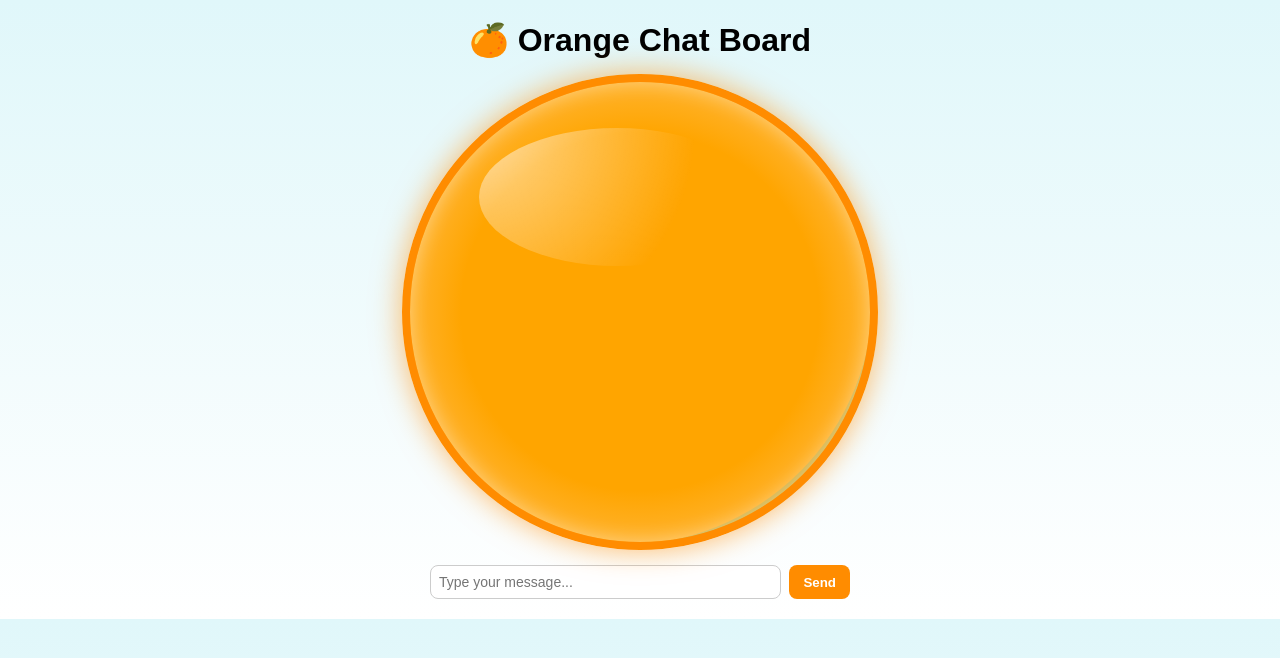
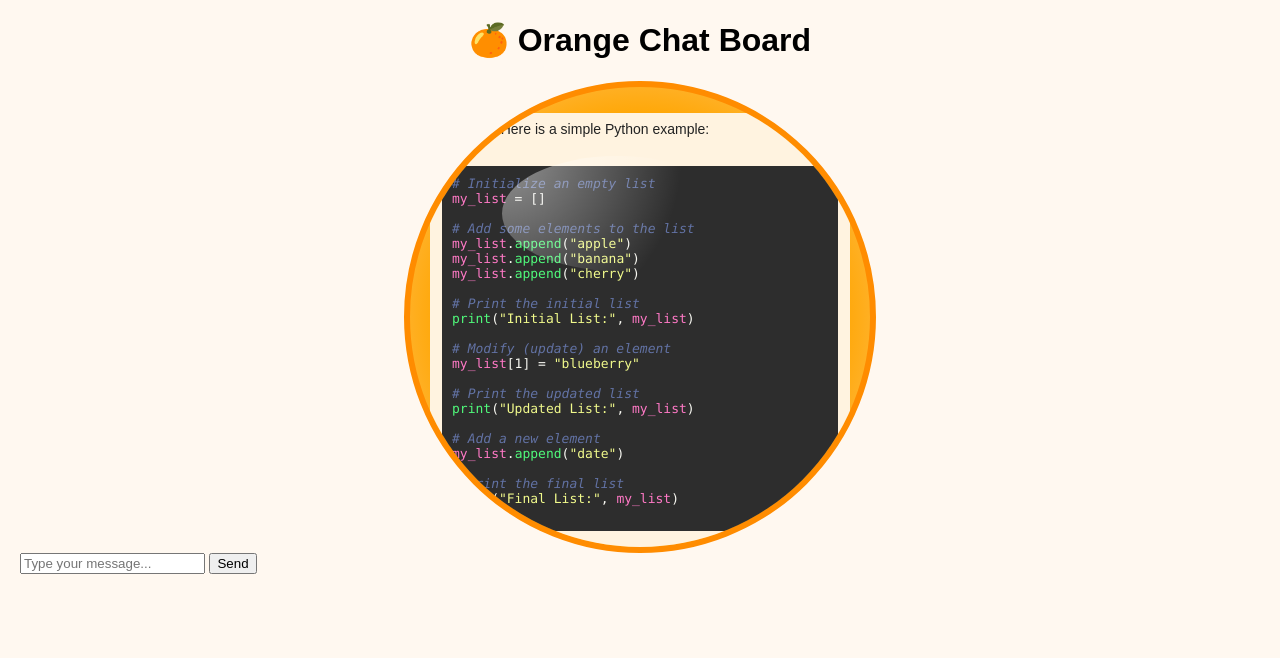
Before and after one commit to sunayanapamula-gif/chat-api, a Flask app: page / in a window 1280 px wide. Shown: the top 658 px of the page. Run offline with Flask 3, Linux system fonts and the light colour scheme.

Commit message:
Update index.html

```diff
--- a/templates/index.html
+++ b/templates/index.html
@@ -7,118 +7,123 @@
         body {
             font-family: Arial, sans-serif;
             margin: 20px;
-            background: linear-gradient(to bottom, #e0f7fa, #ffffff);
-            text-align: center;
+            background: #fff8f0;
         }
-        h1 { margin-bottom: 15px; }
-
         #chat-box {
-            border: 8px solid #ff8c00;
+            border: 6px solid #ff8c00;
             border-radius: 50%;
-            background: radial-gradient(circle at center, #ffa500 55%, #ffcc80 100%);
-            width: 420px; height: 420px; margin: auto; padding: 20px;
-            overflow-y: auto; color: #333; position: relative;
-            box-shadow: 0 0 30px rgba(255,140,0,0.6), inset 0 0 20px rgba(255,255,255,0.4);
+            background: radial-gradient(circle at center, #ffa500 60%, #ffcc80 100%);
+            width: 420px;
+            height: 420px;
+            margin: auto;
+            padding: 20px;
+            overflow-y: auto;
+            color: #333;
+            position: relative;
         }
 
+        /* Glossy highlight */
         .glossy {
             position: absolute;
-            top: 10%; left: 15%;
-            width: 60%; height: 30%;
-            background: radial-gradient(circle at top left, rgba(255,255,255,0.8), transparent 70%);
+            top: 15%; left: 20%;
+            width: 50%; height: 25%;
+            background: radial-gradient(circle at top left, rgba(255,255,255,0.7), transparent 70%);
             border-radius: 50%;
             opacity: 0.7;
             pointer-events: none;
         }
 
-        #chat-box::before {
-            content: "";
-            position: absolute;
-            top: -20px; left: -20px;
-            width: 460px; height: 460px;
-            border-radius: 50%;
-            border: 4px solid rgba(0, 188, 212, 0.4);
-            animation: ripple 4s infinite ease-in-out;
+        .user {
+            background: #ff7043;
+            color: #fff;
+            padding: 8px 12px;
+            border-radius: 12px;
+            margin: 6px 0;
+            text-align: right;
+            font-size: 14px;
         }
-        @keyframes ripple {
-            0% { transform: scale(1); opacity: 0.6; }
-            50% { transform: scale(1.1); opacity: 0.3; }
-            100% { transform: scale(1); opacity: 0.6; }
+        .ai {
+            background: #fff3e0;
+            color: #222;
+            padding: 8px 12px;
+            border-radius: 12px;
+            margin: 6px 0;
+            text-align: left;
+            font-size: 14px;
+            font-weight: 500;
+        }
+        .typing {
+            font-style: italic;
+            color: #ff8c00;
+            margin: 6px 0;
+            text-align: left;
         }
 
-        #chat-box::after {
-            content: "";
-            position: absolute;
-            bottom: 10px; right: 20px;
-            width: 12px; height: 12px;
-            background: rgba(255,255,255,0.7);
-            border-radius: 50%;
-            box-shadow: 0 -30px 0 rgba(255,255,255,0.5),
-                        -20px -60px 0 rgba(255,255,255,0.4),
-                        25px -90px 0 rgba(255,255,255,0.3);
+        /* Code block styling */
+        pre {
+            background: #2d2d2d;
+            color: #f8f8f2;
+            padding: 10px;
+            border-radius: 8px;
+            overflow-x: auto;
+            font-size: 13px;
+            font-family: Consolas, monospace;
         }
-
-        .user {
-            background: #ff7043; color: #fff; padding: 8px 12px;
-            border-radius: 16px; margin: 8px auto; text-align: right;
-            font-size: 14px; display: block; max-width: 80%;
-            box-shadow: 0 2px 6px rgba(0,0,0,0.2);
-        }
-        .ai {
-            background: #fff3e0; color: #222; padding: 8px 12px;
-            border-radius: 16px; margin: 8px auto; text-align: left;
-            font-size: 14px; display: block; max-width: 80%;
-            box-shadow: 0 2px 6px rgba(0,0,0,0.2);
-        }
-        .typing { font-style: italic; color: #ff8c00; margin: 6px auto; text-align: left; display: block; }
-
-        #input-box { margin-top: 15px; display: flex; gap: 8px; max-width: 420px; margin-left: auto; margin-right: auto; }
-        #message { flex: 1; padding: 8px; border-radius: 8px; border: 1px solid #ccc; font-size: 14px; }
-        button { padding: 8px 14px; background: #ff8c00; color: #fff; border: none; border-radius: 8px; cursor: pointer; font-weight: bold; }
-        button:hover { background: #e67e22; }
-
-        #code-panel {
-            position: fixed; top: 0; left: -500px; width: 400px; height: 100%;
-            background: #2d2d2d; color: #f8f8f2; box-shadow: 4px 0 12px rgba(0,0,0,0.3);
-            padding: 20px; overflow-y: auto; transition: all 0.6s ease; opacity: 0; z-index: 999;
-        }
-        #code-panel.show { left: 0; opacity: 1; }
-        #close-btn, #normal-btn, #clear-btn {
-            background: #ff8c00; color: #fff; border: none; padding: 6px 12px;
-            border-radius: 6px; cursor: pointer; font-weight: bold; margin: 5px;
-        }
-        #close-btn:hover, #normal-btn:hover, #clear-btn:hover { background: #e67e22; }
-
-        pre { background: #1e1e1e; padding: 12px; border-radius: 8px; font-size: 13px;
-            font-family: Consolas, monospace; text-align: left; white-space: pre-wrap; word-wrap: break-word; line-height: 1.4; }
+        .keyword { color: #ff79c6; }
+        .string { color: #f1fa8c; }
+        .comment { color: #6272a4; font-style: italic; }
+        .function { color: #50fa7b; }
     </style>
 </head>
 <body>
-    <h1>🍊 Orange Chat Board</h1>
-    <div id="chat-box"><div class="glossy"></div></div>
+    <h1 style="text-align:center;">🍊 Orange Chat Board</h1>
+    <div id="chat-box">
+        <div class="glossy"></div>
+        <!-- Example AI response with colored Python code -->
+        <div class="ai">
+            🍊 Sure! Here is a simple Python example:<br><br>
+            <pre>
+<span class="comment"># Initialize an empty list</span>
+<span class="keyword">my_list</span> = []
+
+<span class="comment"># Add some elements to the list</span>
+<span class="keyword">my_list</span>.<span class="function">append</span>(<span class="string">"apple"</span>)
+<span class="keyword">my_list</span>.<span class="function">append</span>(<span class="string">"banana"</span>)
+<span class="keyword">my_list</span>.<span class="function">append</span>(<span class="string">"cherry"</span>)
+
+<span class="comment"># Print the initial list</span>
+<span class="function">print</span>(<span class="string">"Initial List:"</span>, <span class="keyword">my_list</span>)
+
+<span class="comment"># Modify (update) an element</span>
+<span class="keyword">my_list</span>[1] = <span class="string">"blueberry"</span>
+
+<span class="comment"># Print the updated list</span>
+<span class="function">print</span>(<span class="string">"Updated List:"</span>, <span class="keyword">my_list</span>)
+
+<span class="comment"># Add a new element</span>
+<span class="keyword">my_list</span>.<span class="function">append</span>(<span class="string">"date"</span>)
+
+<span class="comment"># Print the final list</span>
+<span class="function">print</span>(<span class="string">"Final List:"</span>, <span class="keyword">my_list</span>)
+            </pre>
+        </div>
+    </div>
     <div id="input-box">
         <input type="text" id="message" placeholder="Type your message..." />
         <button onclick="sendMessage()">Send</button>
     </div>
 
-    <div id="code-panel">
-        <button id="close-btn" onclick="closeCode()">Close ✖</button>
-        <button id="clear-btn" onclick="clearAppear()">Clear Appear</button>
-        <button id="normal-btn" onclick="backToNormal()">Back to Normal</button>
-        <pre id="code-content"></pre>
-    </div>
-
     <script>
         const msgInput = document.getElementById("message");
 
-        msgInput.addEventListener("keydown", function(event) {
+        msgInput.addEventListener("keypress", function(event) {
             if (event.key === "Enter") {
                 event.preventDefault();
                 sendMessage();
             }
         });
 
-        function sendMessage() {
+        async function sendMessage() {
             const msg = msgInput.value.trim();
             if (!msg) return;
 
@@ -126,7 +131,7 @@
 
             const userBubble = document.createElement("div");
             userBubble.className = "user";
-            userBubble.innerHTML = "😳 " + msg;
+            userBubble.innerHTML = "🙂 " + msg;
             chatBox.appendChild(userBubble);
 
             msgInput.value = "";
@@ -137,72 +142,30 @@
             chatBox.appendChild(typingBubble);
             chatBox.scrollTop = chatBox.scrollHeight;
 
-            setTimeout(() => {
+            try {
+                const res = await fetch("/chat", {
+                    method: "POST",
+                    headers: { "Content-Type": "application/json" },
+                    body: JSON.stringify({ message: msg })
+                });
+                const data = await res.json();
+
                 chatBox.removeChild(typingBubble);
 
                 const aiBubble = document.createElement("div");
                 aiBubble.className = "ai";
-                aiBubble.innerHTML = msg.toLowerCase().includes("code")
-                    ? "🍊 Generating your code..."
-                    : "🍊 Got your message!";
+                aiBubble.innerHTML = "🍊 " + (data.response || "Error: No reply");
                 chatBox.appendChild(aiBubble);
+
                 chatBox.scrollTop = chatBox.scrollHeight;
-
-                if (msg.toLowerCase().includes("code")) {
-                    generateCode(msg);
-                }
-            }, 800);
-        }
-
-        function generateCode(userRequest) {
-            const codePanel = document.getElementById("code-panel");
-            const codeContent = document.getElementById("code-content");
-
-            if (userRequest.toLowerCase().includes("list")) {
-                codeContent.textContent = `
-# Initialize an empty list
-my_list = []
-
-# Add some elements
-my_list.append("apple")
-my_list.append("banana")
-my_list.append("cherry")
-
-print("Initial List:", my_list)
-
-# Modify an element
-my_list[1] = "blueberry"
-print("Updated List:", my_list)
-
-# Add a new element
-my_list.append("date")
-print("Final List:", my_list)
-                `;
-            } else {
-                codeContent.textContent = "# Example code for: " + userRequest;
+            } catch (err) {
+                chatBox.removeChild(typingBubble);
+                const errorBubble = document.createElement("div");
+                errorBubble.className = "ai";
+                errorBubble.style.color = "red";
+                errorBubble.innerHTML = "⚠️ Error: " + err.message;
+                chatBox.appendChild(errorBubble);
             }
-
-            codePanel.classList.add("show");
-        }
-
-        function closeCode() {
-            document.getElementById("code-panel").classList.remove("show");
-        }
-
-        function clearAppear() {
-            const codePanel = document.getElementById("code-panel");
-            codePanel.style.opacity = "0";
-            setTimeout(() => {
-                codePanel.style.opacity = "1";
-            }, 600);
-        }
-
-                function backToNormal() {
-            const codePanel = document.getElementById("code-panel");
-            const codeContent = document.getElementById("code-content");
-            codeContent.textContent = ""; // clear code
-            codePanel.classList.remove("show"); // hide panel
-            codePanel.style.opacity = "0"; // reset fade
         }
     </script>
 </body>
```
